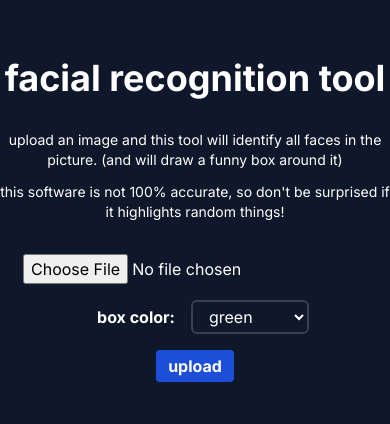
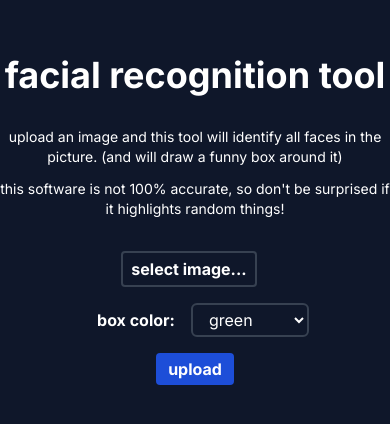
Before and after one commit to must108/simple-face-recognition, a Next.js app in the folder client/: page / in a window 390 px wide. Shown: the part 202-626 px from the top of the page. Built offline with nearby package versions, Linux system fonts and the light colour scheme.

Commit message:
responsive fixes and better accessibility

```diff
--- a/client/src/app/page.tsx
+++ b/client/src/app/page.tsx
@@ -2,6 +2,7 @@
 "use client";
 
 import { useState, useEffect } from "react";
+import { FaCheck } from 'react-icons/fa';
 
 export default function Home() {
   const [file, setFile] = useState(null);
@@ -61,7 +62,7 @@ export default function Home() {
           null
           :
             <>
-              <div className="w-[400px]">
+              <div className="w-[390px]">
                 <h1
                 className="font-bold
                 text-4xl mb-8 text-center"
@@ -83,7 +84,27 @@ export default function Home() {
             </div>
           <form onSubmit={handleSubmit} className="flex flex-col items-center
           justify-center text-center space-y-4">
-            <input type="file" accept="image/*" onChange={handleFileChange}/>
+            <div className="flex justify-center
+            items-center flex-row">
+              <input className="hidden"
+              id="imageFile"
+              type="file" accept="image/*"
+              onChange={handleFileChange} />
+              <label htmlFor="imageFile"
+              className="bg-slate-900 hover:bg-blue-700
+              text-white px-2 py-1 rounded font-bold
+              transition delay-50 border-2 border-gray-700
+              hover:border-transparent">
+                select image...
+              </label>
+              <div className="ml-3">
+                { file ?
+                  <FaCheck color="green"/>
+                  :
+                  null
+                }
+              </div>
+            </div>
             <div>
               <label htmlFor="colors"
               className="font-bold p-4">
--- /dev/null
+++ b/package.json
@@ -0,0 +1,5 @@
+{
+  "dependencies": {
+    "react-icons": "^5.2.1"
+  }
+}
```
Also changed, not shown: 1 other file (tests, documents, lock files or other folders).
